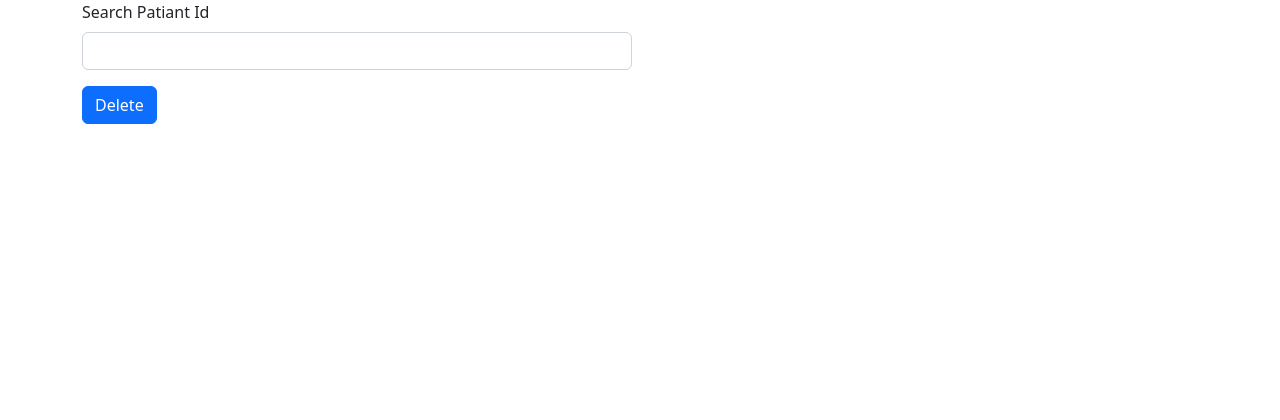
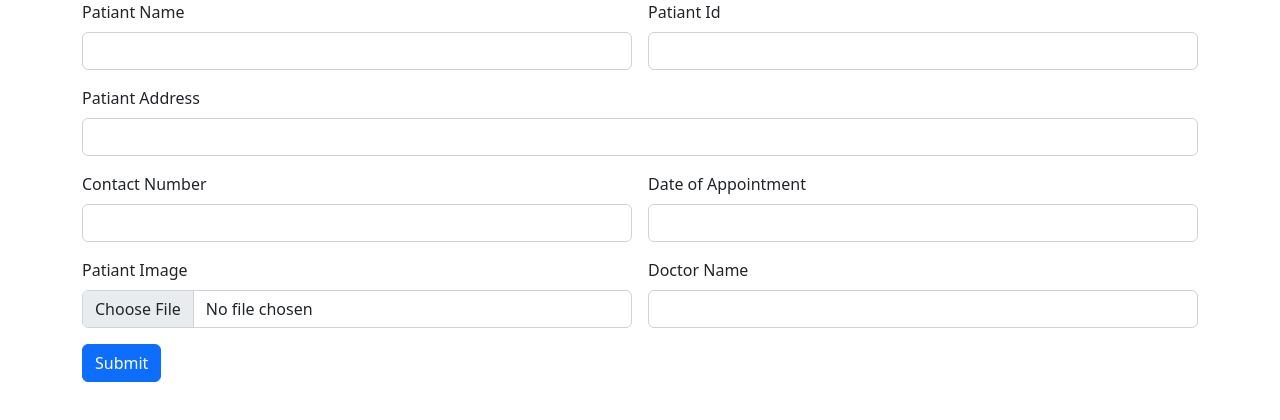
Before and after one commit to amalvprakash/Hospital-Angular-App, an Angular app: page / in a window 1280 px wide. Shown: the top 420 px of the page. Built offline with nearby package versions, Linux system fonts and the light colour scheme.

Commit message:
modified routes

```diff
--- a/src/app/app.component.html
+++ b/src/app/app.component.html
@@ -1,2 +1 @@
-<app-patiant-delete></app-patiant-delete>
 <router-outlet></router-outlet>
--- a/src/app/app.module.ts
+++ b/src/app/app.module.ts
@@ -6,9 +6,22 @@ import { AppComponent } from './app.component';
 import { PatiantEntryComponent } from './patiant-entry/patiant-entry.component';
 import { PatiantSearchComponent } from './patiant-search/patiant-search.component';
 import { PatiantDeleteComponent } from './patiant-delete/patiant-delete.component';
-import { RouterModule } from '@angular/router';
+import { Route, RouterModule, Routes } from '@angular/router';
 
-
+const myRoute:Routes =[
+  {
+    path:"",
+    component:PatiantEntryComponent
+  },
+  {
+    path:"search",
+    component:PatiantSearchComponent
+  },
+  {
+    path:"delete",
+    component:PatiantDeleteComponent
+  }
+]
 
 @NgModule({
   declarations: [
@@ -20,7 +33,7 @@ import { RouterModule } from '@angular/router';
   imports: [
     BrowserModule,
     AppRoutingModule,
-    RouterModule
+    RouterModule.forRoot(myRoute)
   ],
   providers: [],
   bootstrap: [AppComponent]
```
